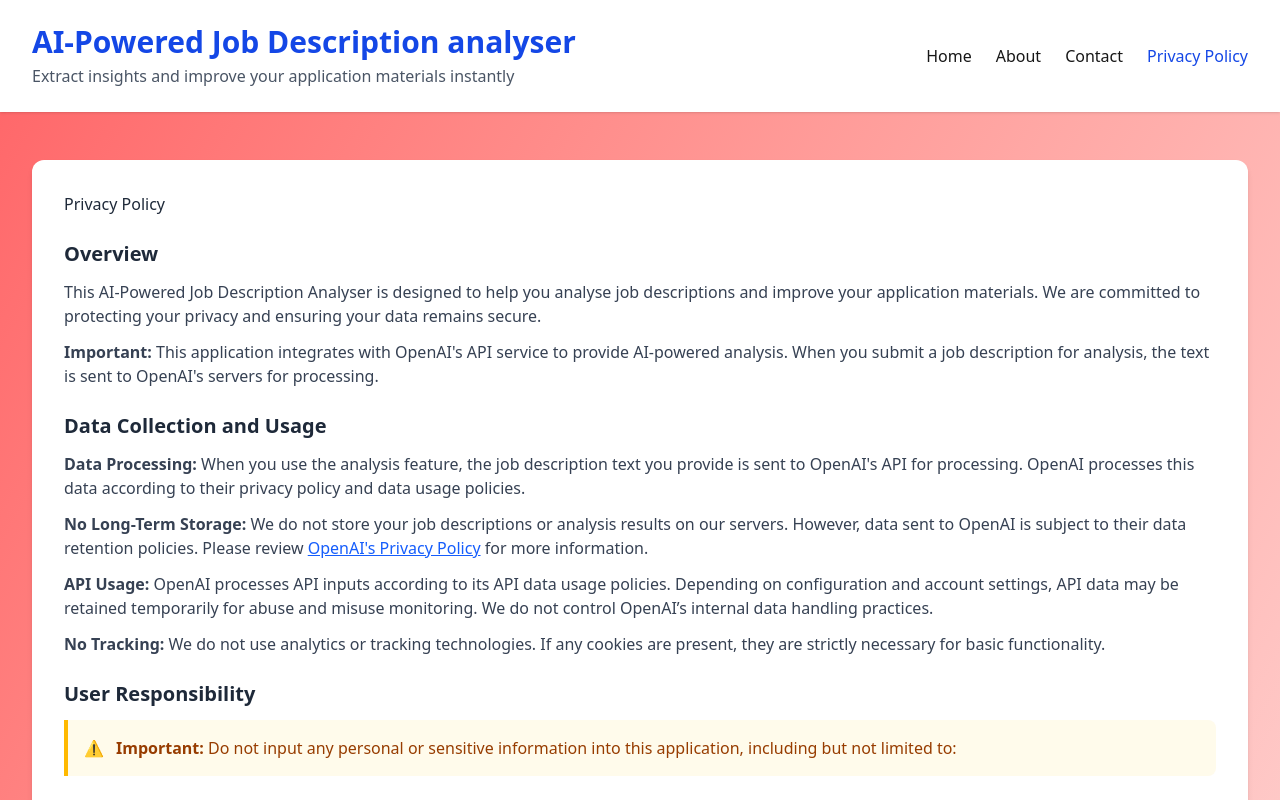
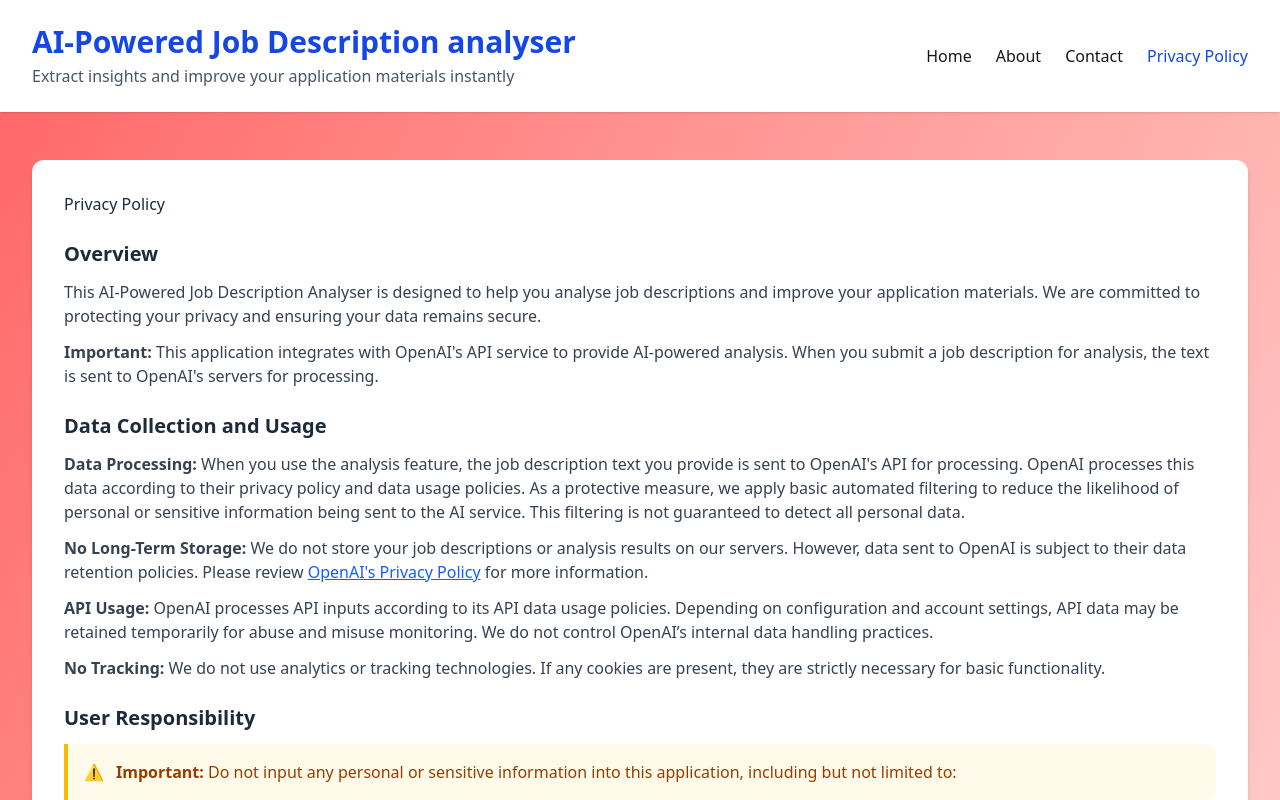
Before and after one commit to honhaoz/ai-job-analyser, a Next.js app in the folder apps/consumer-app/: page /privacy in a window 1280 px wide. Shown: the top 800 px of the page. Built offline with nearby package versions, Linux system fonts and the light colour scheme.

Commit message:
feature: add extra note on privacy regarding pii filter

```diff
--- a/apps/consumer-app/app/privacy/page.tsx
+++ b/apps/consumer-app/app/privacy/page.tsx
@@ -25,7 +25,10 @@ export default function PrivacyPolicy() {
             <strong>Data Processing:</strong> When you use the analysis feature,
             the job description text you provide is sent to OpenAI's API for
             processing. OpenAI processes this data according to their privacy
-            policy and data usage policies.
+            policy and data usage policies. As a protective measure, we apply
+            basic automated filtering to reduce the likelihood of personal or
+            sensitive information being sent to the AI service. This filtering
+            is not guaranteed to detect all personal data.
           </p>
           <p className="mb-3">
             <strong>No Long-Term Storage:</strong> We do not store your job
```
